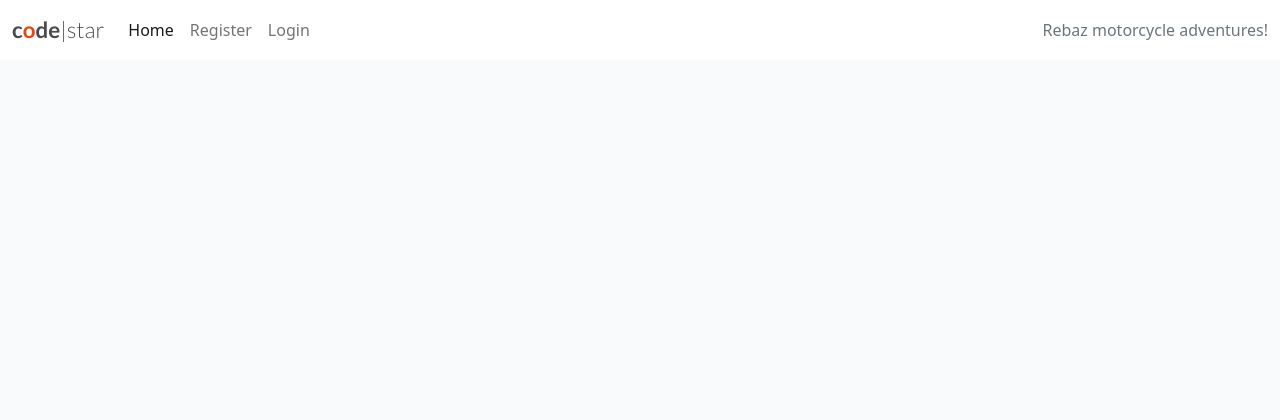
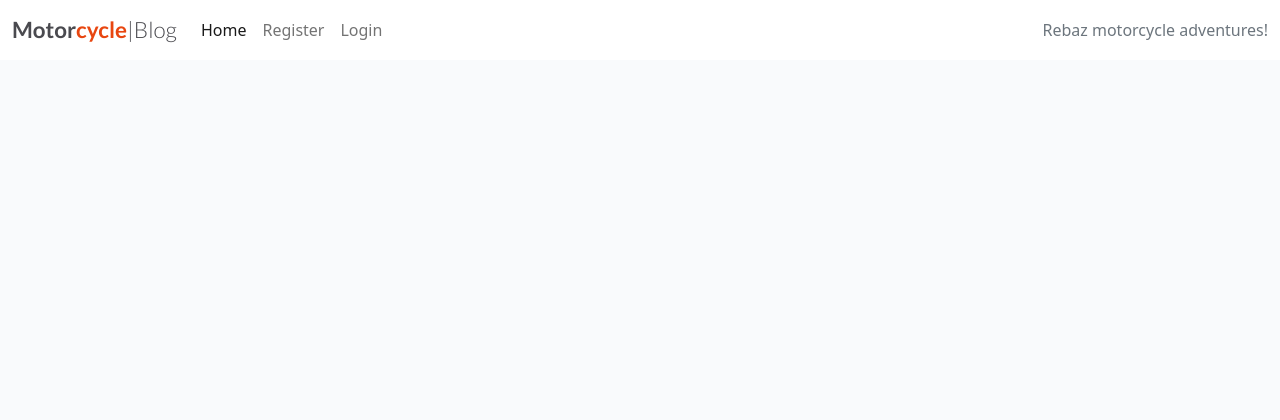
Before and after one commit to rebazp/P4MotorcycleBlog, a Django app: page / in a window 1280 px wide. Shown: the top 420 px of the page. Run offline with Django 3.2, Linux system fonts and the light colour scheme; data that the repository does not hold is empty.

Commit message:
change navbar to motorcycleblog

```diff
--- a/templates/base.html
+++ b/templates/base.html
@@ -3,8 +3,7 @@
 <!DOCTYPE html>
 <html class="h-100">
 <head>
-    <title>Motorcycole Blog</title>
-
+    <title>Motorcycle Blog</title>
     <link rel="preconnect" href="https://fonts.gstatic.com">
     <link href="https://fonts.googleapis.com/css2?family=Roboto:wght@300&display=swap" rel="stylesheet">
     <link href="https://fonts.googleapis.com/css2?family=Lato:wght@300;700&display=swap" rel="stylesheet">
@@ -24,8 +23,8 @@
     <!-- Navigation -->
     <nav class="navbar navbar-expand-lg navbar-light bg-white">
         <div class="container-fluid">
-            <a class="navbar-brand" href="{% url 'home' %}"><span class="brand">c<span class="red-o">o</span>de<span
-                        class="thin">|star</span></span></span></a>
+            <a class="navbar-brand" href="{% url 'home' %}"><span class="brand">Motor<span class="red-o">cycle</span><span
+                        class="thin">|Blog</span></span></span></a>
             <button class="navbar-toggler" type="button" data-bs-toggle="collapse" data-bs-target="#navbarText"
                 aria-controls="navbarText" aria-expanded="false" aria-label="Toggle navigation">
                 <span class="navbar-toggler-icon"></span>
```
